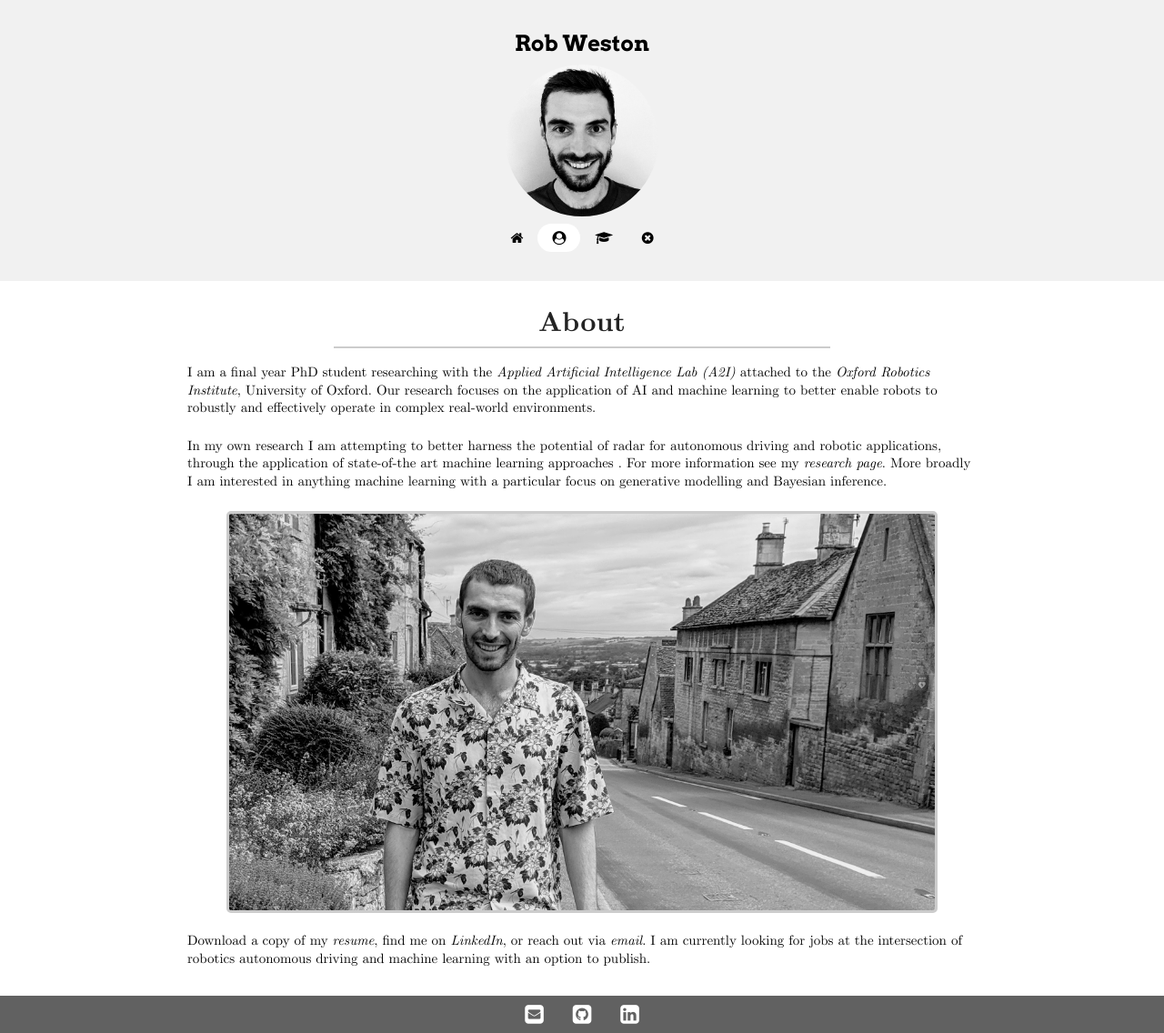
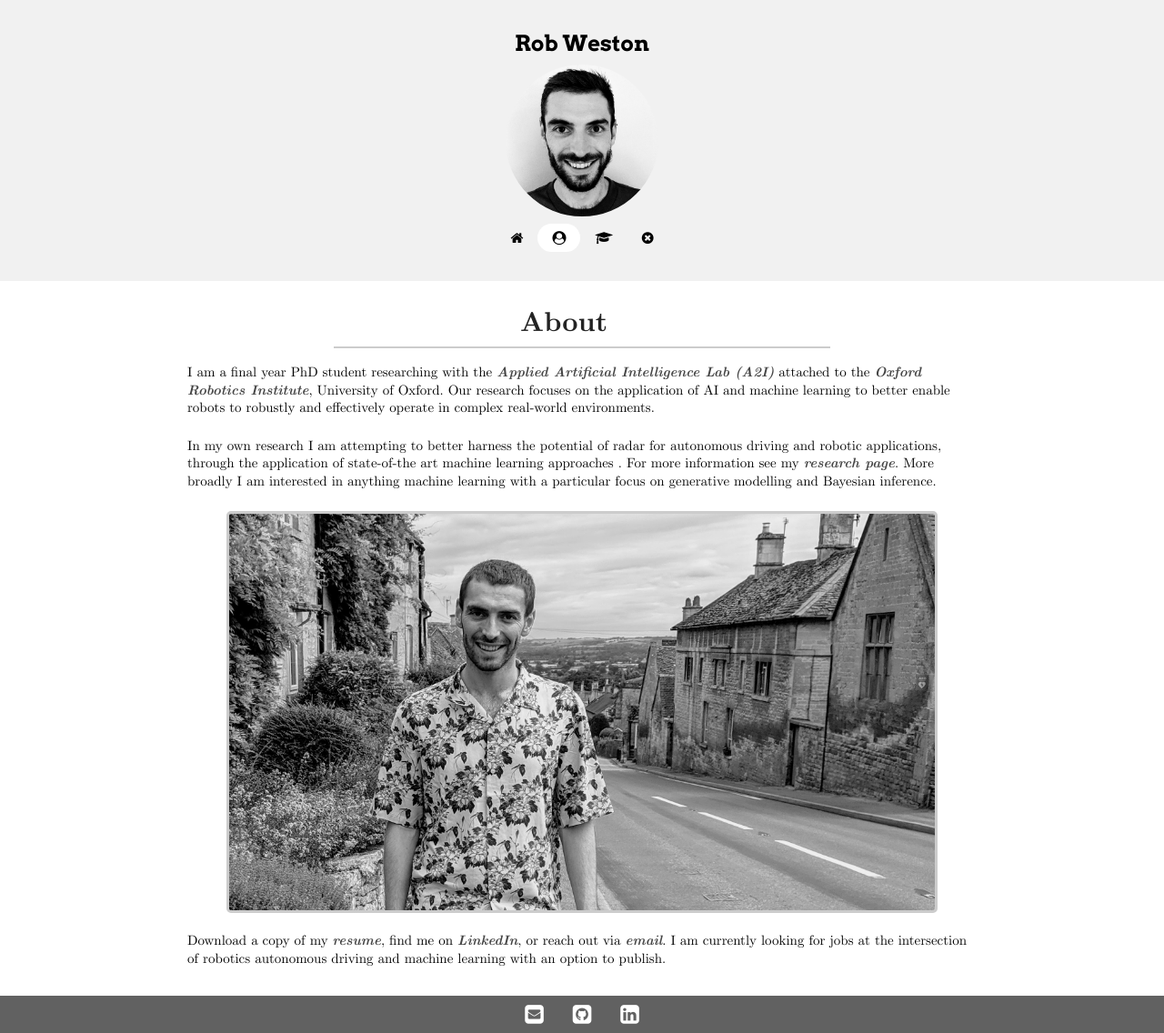
Before and after one commit to robw4/robw4.github.io, a Jekyll site: the page built from about.md, in a window 1280 px wide. Shown: the whole page at 91% size. Built offline with Jekyll 4.4.1, drawn with Linux system fonts in a browser that asks for light colours.

Commit message:
Added improved css for links

```diff
--- a/_layouts/page.html
+++ b/_layouts/page.html
@@ -80,7 +80,7 @@ layout: default
         {% assign use_numbers = site.numbered %}
     {% endif %}
     <div class="w3-container w3-padding-small{% if use_numbers %} numbered{% endif %}">
-        {% include anchor_headings.html html=content anchorBody="#" h_max=3 anchorClass="Anchor" %}
+        {% include anchor_headings.html html=content anchorBody="#" h_max=3 anchorClass="anchor" %}
     </div>
 </div>
 
--- a/_sass/custom-style.scss
+++ b/_sass/custom-style.scss
@@ -113,12 +113,14 @@ h4, h5, h6 {
 }
 
 a {
-  font-weight: 300;
+  font-weight: bold;
+  font-style: italic;
   text-decoration:none;
+  color: rgba(41, 41, 41, 0.87);
 }
 
 a:hover {
-  color: rgb(255, 191, 39);
+  color: black;
 }
 
 // Emphasis class
@@ -344,7 +346,9 @@ iframe{
   height: 100%;
 }
 
-
+.anchor {
+  visibility: hidden;
+}
 
 // ###########################
 // Custom classes
@@ -354,14 +358,6 @@ section{
   padding: 2em 1em;
 }
 
-.Anchor {
-  display: none
-}
-
-
-.Anchor a:hover {
-  display: block;
-}
 
 
 * {
--- a/about.md
+++ b/about.md
@@ -5,11 +5,11 @@ abstract:
 numbered: False
 ---
 
-I am a final year PhD student researching with the [_Applied
+I am a final year PhD student researching with the [Applied
  Artificial
- Intelligence Lab (A2I)_](https://ori.ox.ac.uk/labs/a2i/) attached
+ Intelligence Lab (A2I)](https://ori.ox.ac.uk/labs/a2i/) attached
   to the
-  [_Oxford Robotics Institute_](https://ori.ox.ac.uk/), University of
+  [Oxford Robotics Institute](https://ori.ox.ac.uk/), University of
    Oxford. Our research focuses on the application of AI and machine
     learning to better enable robots to robustly and effectively
      operate in complex real-world environments.
@@ -27,8 +27,8 @@ I am a final year PhD student researching with the [_Applied
 ![teaser](/assets/images/me.jpg)
 
 
-Download a copy of my [_resume_](/assets/pdf/robw-resume.pdf), find
-  me on [_LinkedIn_](https://www.linkedin.com/in/rob-weston-a1289a177/), or reach out via [_email_](mailto:robw
+Download a copy of my [resume](/assets/pdf/robw-resume.pdf), find
+  me on [LinkedIn](https://www.linkedin.com/in/rob-weston-a1289a177/), or reach out via [_email_](mailto:robw
   @robots.ox.ac.uk). I am
    currently looking for jobs at the intersection of robotics
     autonomous
--- a/publications.html
+++ b/publications.html
@@ -13,9 +13,9 @@ layout: plain
                 <!--  width="{{ site.page_width | times: 1.1}}"  height="{{ site.page_width | times: 0.5625 | times: 1.1 }}"-->
                 <div class="w3-padding w3-light-gray w3-round-large" style="outline:none">
                     <b>{{ item.title }}</b>
-                    <p>{{ item.authors }} {{ item.conference }} <a href="{{ item.paper }}">[ <i>Paper</i> ]</a> <a href="https://www.youtube.com/watch?v={{ item.youtube }}">[ <i>Video</i> ]</a>  <a href="{{ item.poster }}">[ <i>Poster</i> ]</a> </p>
+                    <p>{{ item.authors }} {{ item.conference }} [ <a href="{{ item.paper }}"> Paper </a> ] [<a href="https://www.youtube.com/watch?v={{ item.youtube }}">Video</a> ] [ <a href="{{ item.poster }}">Poster</a> ] </p>
                     <p style="text-align: center"></p>
-                    <div id="__abstract{{ item.id }}" class="w3-hide video_wrapper">
+                    <div id="__abstract{{ item.id }}" class="w3-hide video_wrapper">x
                         <div class="w3-row">
                             <iframe src="https://www.youtube.com/embed/{{ item.youtube }}?autoplay=1&mute=1" ></iframe>
                         </div>
```
